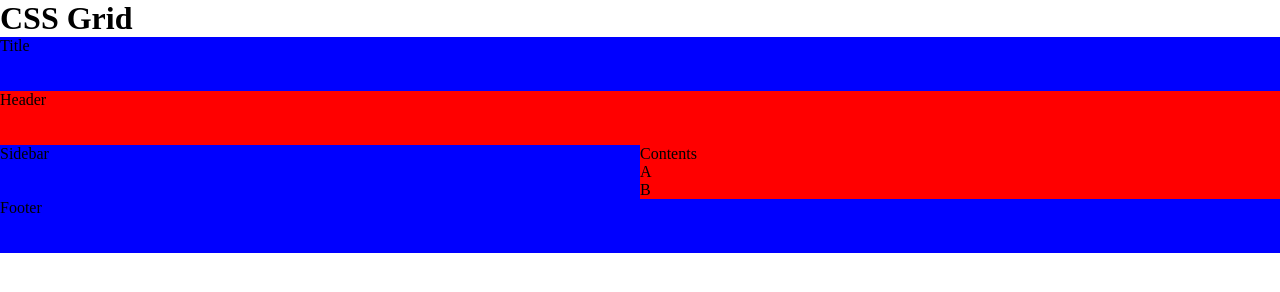
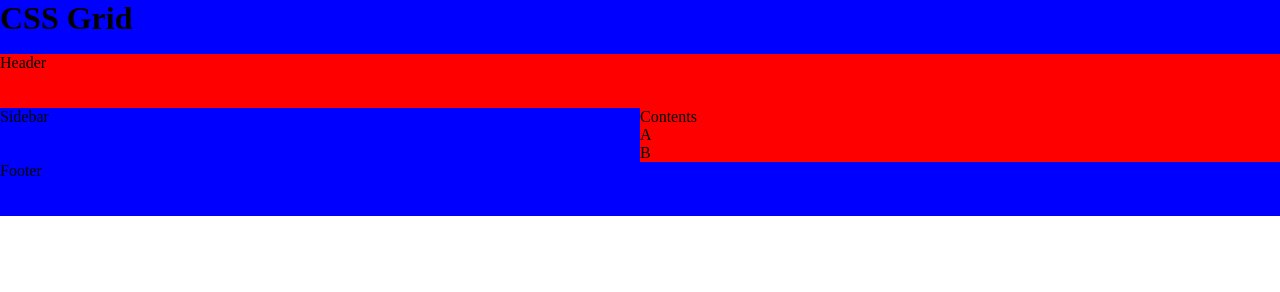
Before and after one commit to fubar16/TALLENTECH1, a plain HTML site: page index.html in a window 1280 px wide. Drawn offline with Linux system fonts and the light colour scheme.

Commit message:
July 1st 2018 changes

```diff
--- a/index.html
+++ b/index.html
@@ -11,10 +11,13 @@
   </head>
 
   <body>
-    <h1>CSS Grid</h1>
+
 
     <div class="grid">
-      <div class="title">Title</div>
+
+      <div class="title">
+          <h1>CSS Grid</h1>
+      </div>
       <div class="header">Header</div>
       <div class="sidebar">Sidebar</div>
       <div class="content1">Contents
```
